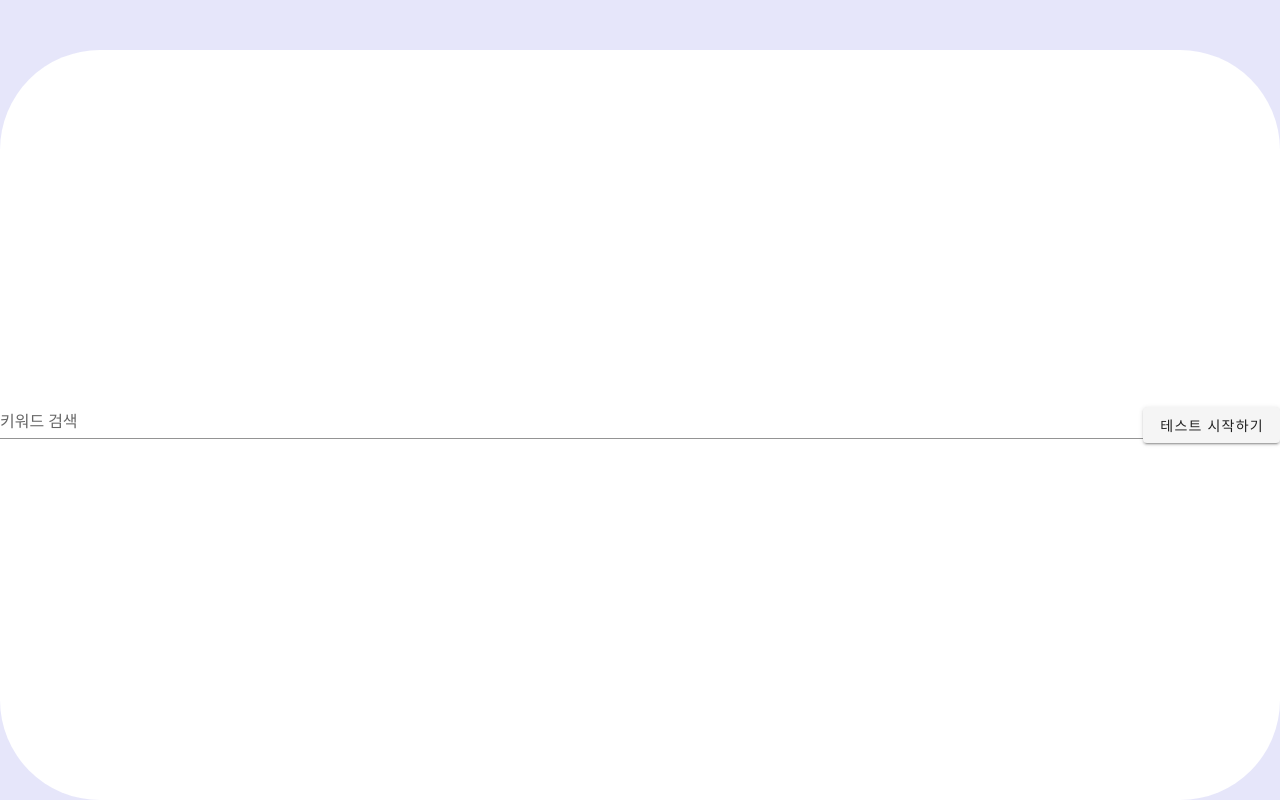
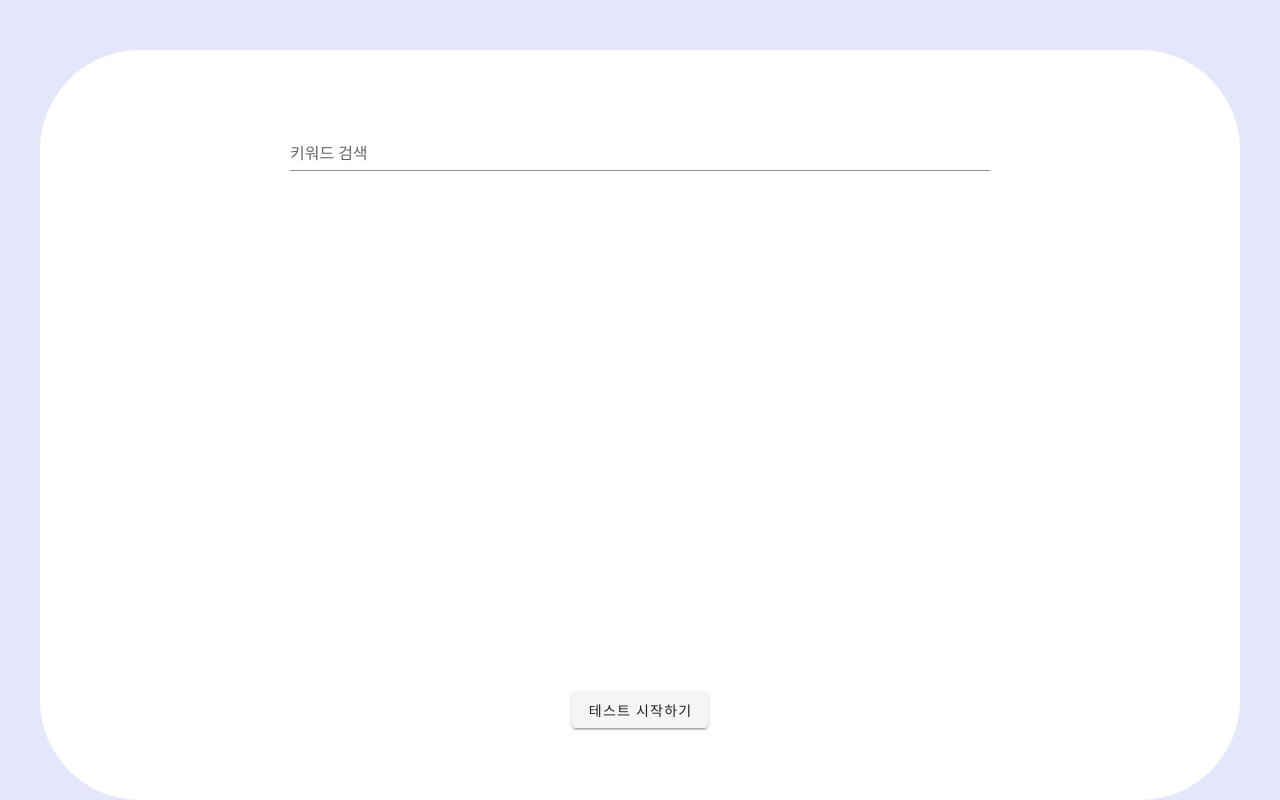
Before and after one commit to BrotherZin/kik-kik, a Vue app in the folder front/: page / in a window 1280 px wide. Built offline with nearby package versions, Linux system fonts and the light colour scheme.

Commit message:
메인 인사이드 사이즈 조절함~

```diff
--- a/front/src/router/index.js
+++ b/front/src/router/index.js
@@ -1,7 +1,7 @@
 import Vue from 'vue'
 import VueRouter from 'vue-router'
 import HomeView from '../views/HomeView.vue'
-import Alltest from '../views/alltest.vue'
+import Alltest from '../views/Alltest.vue'
 
 Vue.use(VueRouter)
 
--- a/front/src/views/HomeView.vue
+++ b/front/src/views/HomeView.vue
@@ -1,14 +1,20 @@
 <template>
+
   <v-layout class="background" align-center justify-center>
+    <div>
   <v-layout class="inside" fill-height align-center justify-center>
+    <div class="text">
       <v-text-field label="키워드 검색"
       placeholder="원하는 테스트의 키워드를 검색해보세요!"
       v-model="keyword"
       ></v-text-field>
       {{ keyword }}
-
+      <div  style="display: flex; justify-content: center;">
     <v-btn @click="testStart">테스트 시작하기</v-btn>
+      </div>
+  </div>
   </v-layout>
+    </div>
   </v-layout>
   </template>
 
@@ -30,17 +36,21 @@
   </script>
   <style scoped>
     .background{
-    height: 100px;
-    background-color: #F0F8FF;
       height: 100%;
           background-color: #E6E6FA;
     }
     .inside{
       background-color: white;
-    width:1500px;
+      width:1200px;
       height: 750px;
       margin-top: 50px;
       border-radius: 100px 100px 100px 100px;
     }
+    .text{
+      width: 700px;
+    }
+    .v-btn{
+      margin-top: 500px;
+    }
 
   </style>
```
Lines whose indentation alone changed are shown as unchanged.
